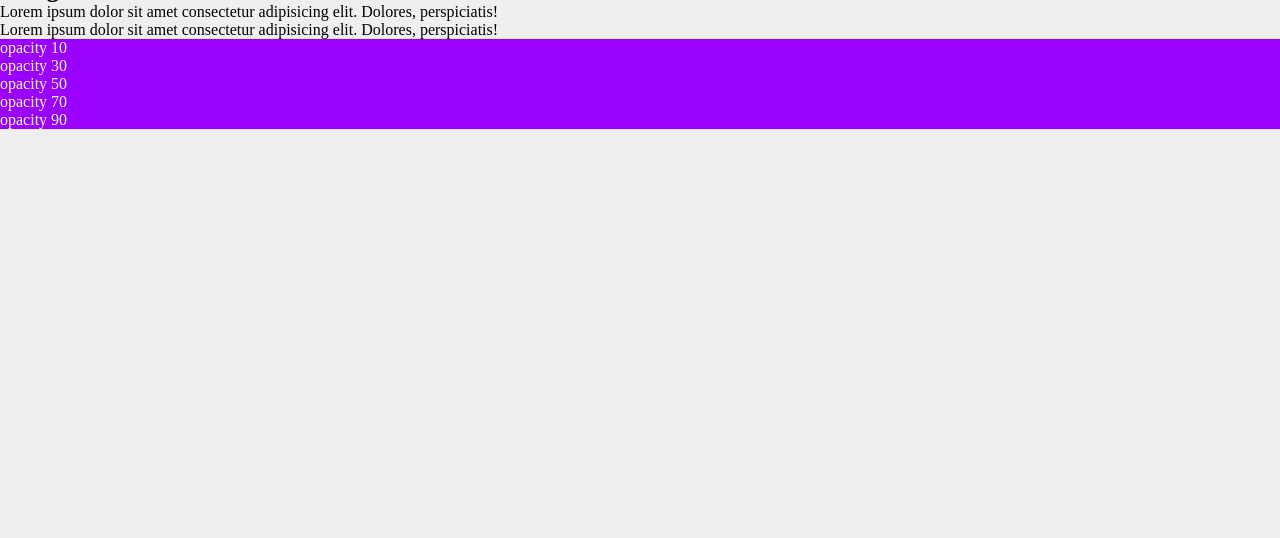
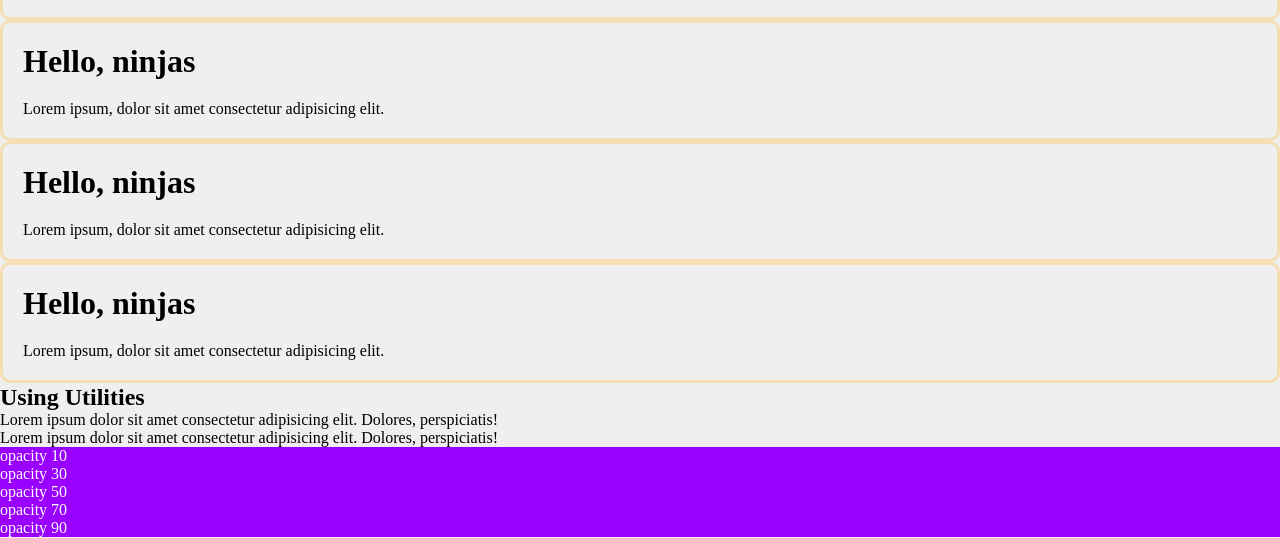
Before and after one commit to virusache/mmihaltianu, a website: page index.html in a window 1280 px wide. Shown: the part 676-1214 px from the top of the page. Before the commit the page ends 806 px from the top, so only its background shows below. Drawn offline with Linux system fonts and the light colour scheme.

Commit message:
adaugat classa card cu values

```diff
--- a/main.scss
+++ b/main.scss
@@ -1,5 +1,6 @@
 @import "styles/base";
 @import "styles/variabile";
 @import "styles/buttons";
+@import "styles/card";
 @import "styles/nav";
 @import "styles/utilities";
--- /dev/null
+++ b/styles/_card.scss
@@ -0,0 +1,17 @@
+@use "sass:math";
+.card {
+    display:block;
+    padding: $base-padding;
+    border: $base-border-thickness solid $bg-white;
+    border-radius: math.div($base-border-radius, 4);
+    .card-title{
+        font-size: 32px;
+        padding-bottom: $base-padding;
+
+    }
+    .card-body{
+        font-size: 16px;
+
+    }
+
+}
--- a/styles/_variabile.scss
+++ b/styles/_variabile.scss
@@ -43,4 +43,13 @@ $colors: (
   "black": black,
   "white": white,
 ) !default;
+
+
+
+$base-padding: 20px;
+$base-border-thickness: 3px;
+$base-border-radius: 40px;
+$bg-white: wheat;
+
+
 //
```
Also changed, not shown: main.css, 1 other file.
